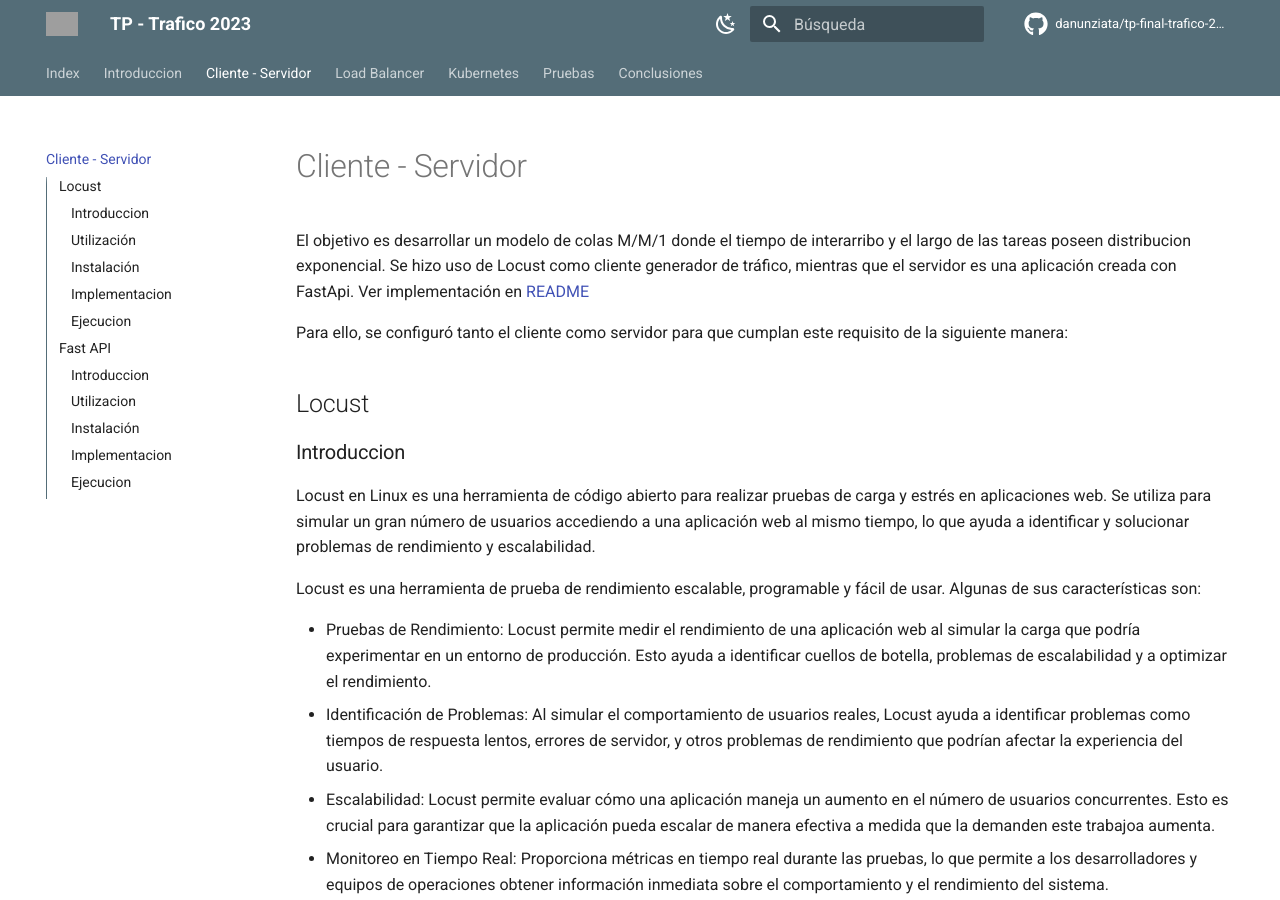
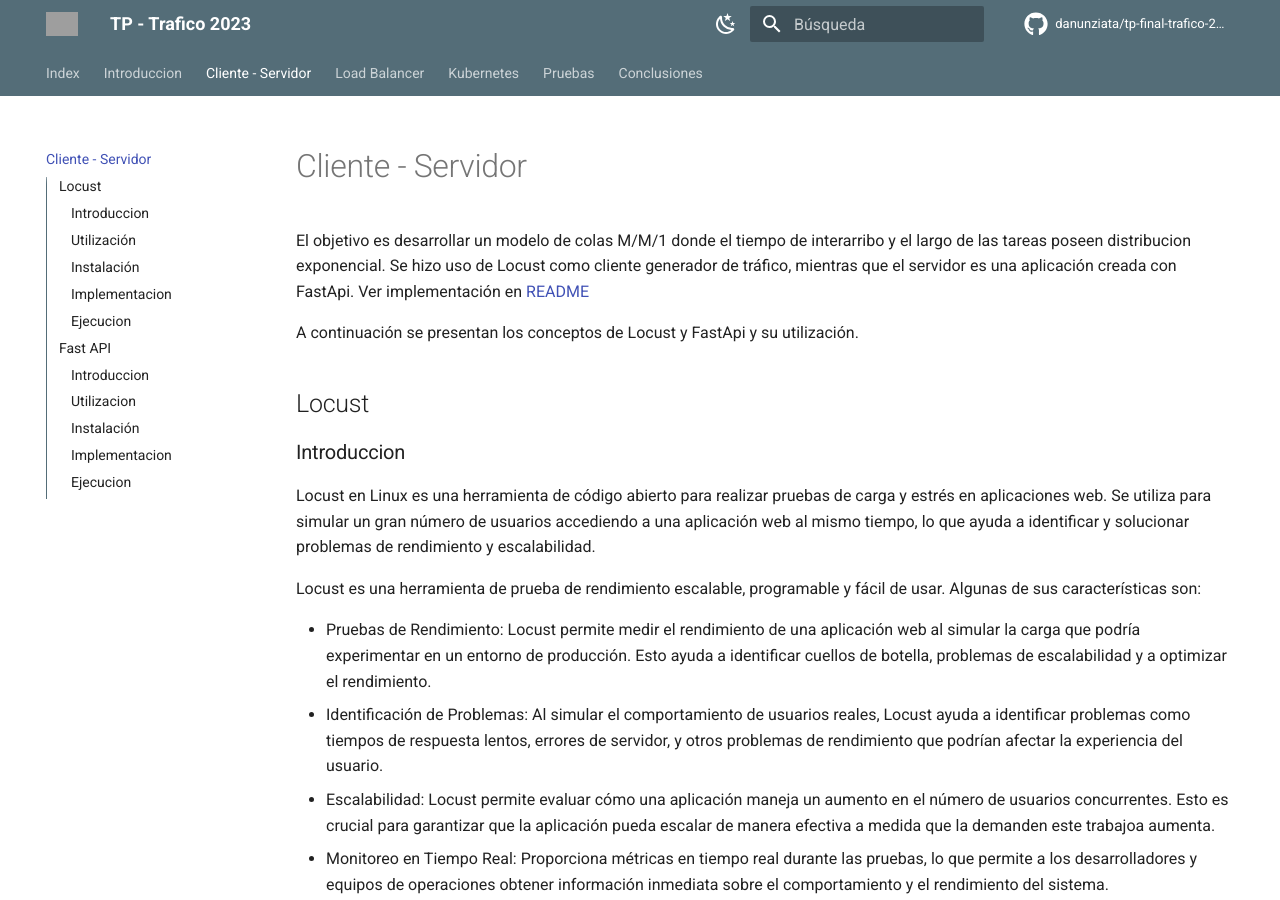
Before and after one commit to danunziata/tp-final-trafico-2023, an MkDocs documentation site: the page built from docs/4-cliente-servidor.md, in a window 1280 px wide and 900 px high. Built offline with MkDocs 1.6.1 and Material for MkDocs 9.7.7, drawn with Linux system fonts in a browser that asks for light colours; comment, search, counter and statistics services are not loaded; grey boxes are pictures that could not be loaded.

Commit message:
fix: Modificación de 4-cliente-servidor.md

```diff
--- a/docs/4-cliente-servidor.md
+++ b/docs/4-cliente-servidor.md
@@ -2,8 +2,7 @@
 
 El objetivo es desarrollar un modelo de colas M/M/1 donde el tiempo de interarribo y el largo de las tareas poseen distribucion exponencial. Se hizo uso de Locust como cliente generador de tráfico, mientras que el servidor es una aplicación creada con FastApi. Ver implementación en [README](https://github.com/danunziata/tp-final-trafico-2023/blob/main/code/GeneradorDeTrafico/README.md)
 
-Para ello, se configuró tanto el cliente como servidor para que cumplan este requisito de la siguiente manera:
-
+A continuación se presentan los conceptos de Locust y FastApi y su utilización.
 ## Locust
 
 ### Introduccion
```
